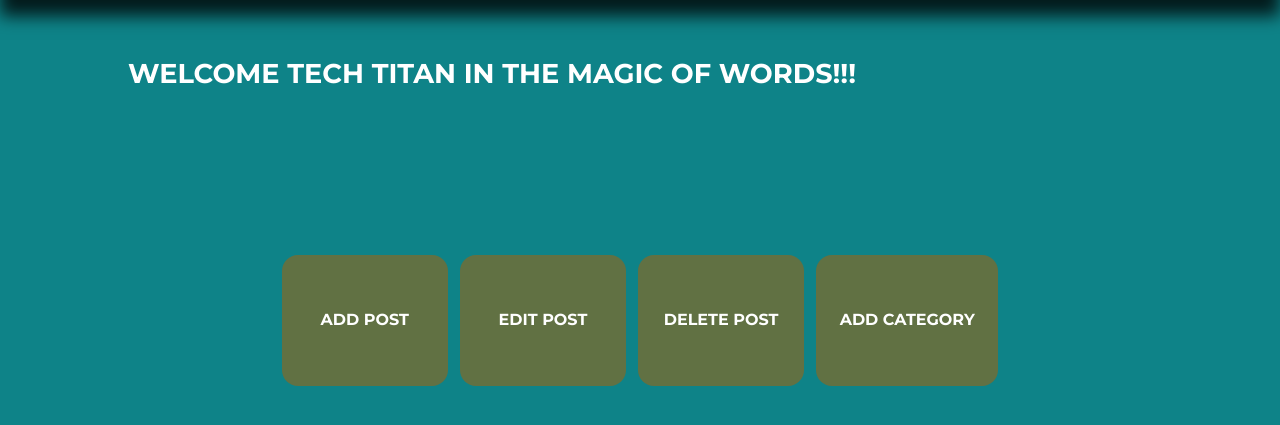
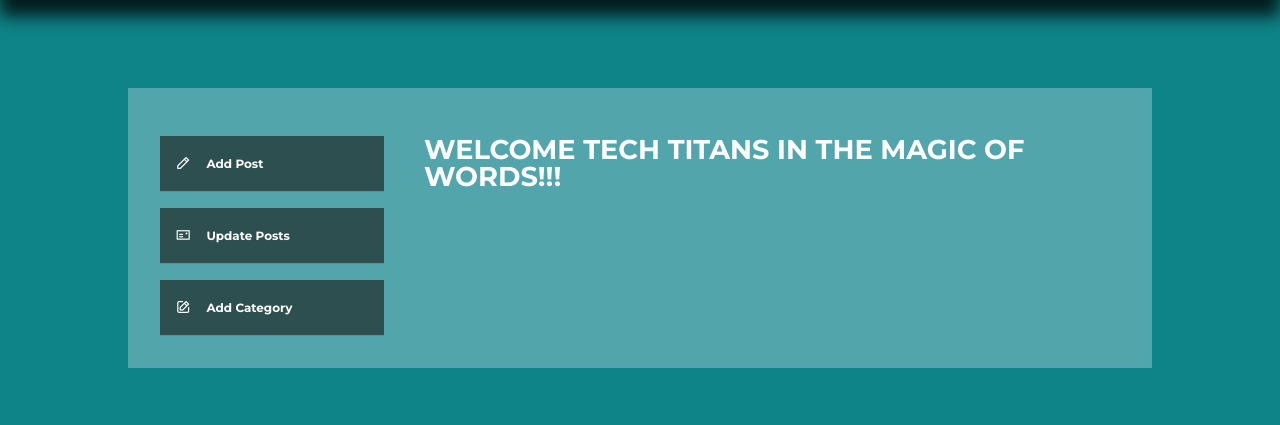
Before and after one commit to prabhjeet13/magicofwords, a PHP site: page /admin/afteradminlogin.php in a window 1280 px wide. Shown: the part 72-497 px from the top of the page. Run offline with PHP 8.4, Linux system fonts and the light colour scheme.

Commit message:
afteradminlogin.php and afteruserlogin.php modified

```diff
--- a/admin/afteradminlogin.php
+++ b/admin/afteradminlogin.php
@@ -13,36 +13,101 @@
     <link href="https://fonts.googleapis.com/css2?family=Montserrat:wght@300;400;500;600;700;800;900&display=swap" rel="stylesheet">
 
     <style>
-        .addAndUpdatePost {
-                margin: 15%;
-            }
-            .addAndUpdatePost ul {
-                display: flex;
-                align-items: center;
-                justify-content: space-between;
-            }
-        .addAndUpdatePost ul li {
-            /* border: 2px solid red; */
-            width: 8rem;
-            height: 7rem;
-            display: flex;
-            color: black;
-            font-size: medium;
-            margin-top: 10px;
-            align-items: center;
-            display: flex;
-            font-weight: bold;
-            justify-content: center;
-            /* background: crimson;
-            color: white; */
-        }
-        h2 {
-            margin:10%;
-        }
-        ul li.addCategory {
-            width: 9rem;
 
-        }
+    .dashboard{
+    margin-top:6rem;
+}
+.dashboard_container{
+    width:75%;
+    display:grid;
+    grid-template-columns:14rem auto;
+    gap:1rem;
+    background-color: rgba(242,242,254,0.3);
+    padding:2rem;
+    margin-bottom:5rem;
+
+}
+.dashboard aside a{
+    background-color: #2e4f4f;
+    display:flex;
+    gap:1rem;
+    align-items:center;
+    padding:1rem;
+
+}
+.dashboard aside ul li:not(last-child) a{
+    border-bottom: 1px solid gray;
+
+}
+.dashboard aside a:hover{
+    background-color: hsl(156,100%,38%,15%) ;
+}
+.dashboard aside a.active{
+   background-color: #2e4f4f;
+
+
+}
+.dashboard main{
+    margin-left:1.5rem;
+}
+.dashboard main h2{
+    margin:0.2 2rem 0;
+   line-height:1;
+}
+signupbtn.sm{
+    padding:0.3rem 0.7rem;
+    font-size:0.8rem;
+
+}
+.signupbtn.danger{
+    background-color:red;
+}
+.signupbtn:hover{
+    background-color: white;
+    color:rgb(23, 26, 26);
+}
+.dashboard{
+    margin-top:10rem;
+}
+.dashboard_container{
+    width:75%;
+    display:grid;
+    grid-template-columns:14rem auto;
+    gap:1rem;
+    background-color: rgba(242,242,254,0.3);
+    padding:2rem;
+    margin-bottom:5rem;
+
+}
+.dashboard aside a{
+    margin-top:1.0rem;
+    background-color: #2e4f4f;
+    display:flex;
+    gap:1rem;
+    align-items:center;
+    padding:1rem;
+
+}
+.dashboard aside ul li:not(last-child) a{
+    border-bottom: 1px solid gray;
+
+}
+.dashboard aside a:hover{
+    background-color: hsl(156,100%,38%,15%) ;
+}
+.dashboard aside a.active{
+   background-color: #2e4f4f;
+
+
+}
+.dashboard main{
+    margin-left:1.5rem;
+}
+.dashboard main h2{
+    margin:0.2 2rem 0;
+   line-height:1;
+}
+
     </style>
 </head>
 <body>
@@ -64,15 +129,39 @@
         </div>
     </nav>
 
-    <h2> WELCOME TECH TITAN IN THE MAGIC OF WORDS!!! <h2>
-    <div class="addAndUpdatePost">
-        <ul>
-            <li class="signupbtn"> <a href="./add_post.php"> ADD POST </a></li>
-            <li class="signupbtn"> <a href="./edit_post.php"> EDIT POST </a></li>
-            <li class="signupbtn"> <a href="./delete_post.php"> DELETE POST </a></li>
-            <li class="addCategory signupbtn"> <a href="./add_category.php"> ADD CATEGORY </a></li>
-        </ul>
-    </div>
 
+    <section class="dashboard">
+  <div class=" container dashboard_container">
+    <aside>
+      <ul>
+        <li>
+          <a href="./add_post.php"
+            ><i class="uil uil-pen"></i>
+            <h5>Add Post</h5>
+          </a>
+        </li>
+        <li>
+            <a href="dashboard.html"
+              ><i class="uil uil-postcard"></i>
+              <h5>Update  Posts</h5>
+            </a>
+          </li>
+
+
+          <li>
+            <a href="./add_category.php"
+              ><i class="uil uil-edit"></i>
+              <h5>Add Category</h5>
+            </a>
+          </li>
+
+      </ul>
+    </aside>
+    <main>
+        <h2>WELCOME TECH TITANS IN THE MAGIC OF WORDS!!!</h4>
+
+    </main>
+  </div>
+</section>
 </body>
 </html>
--- a/admin/edit_post.php
+++ b/admin/edit_post.php
@@ -1,3 +1,7 @@
+
+
+
+
 <!DOCTYPE html>
 <html lang="en">
 <head>
```
Also changed, not shown: authors/afterUserlogin.php (+112 -30 lines).
